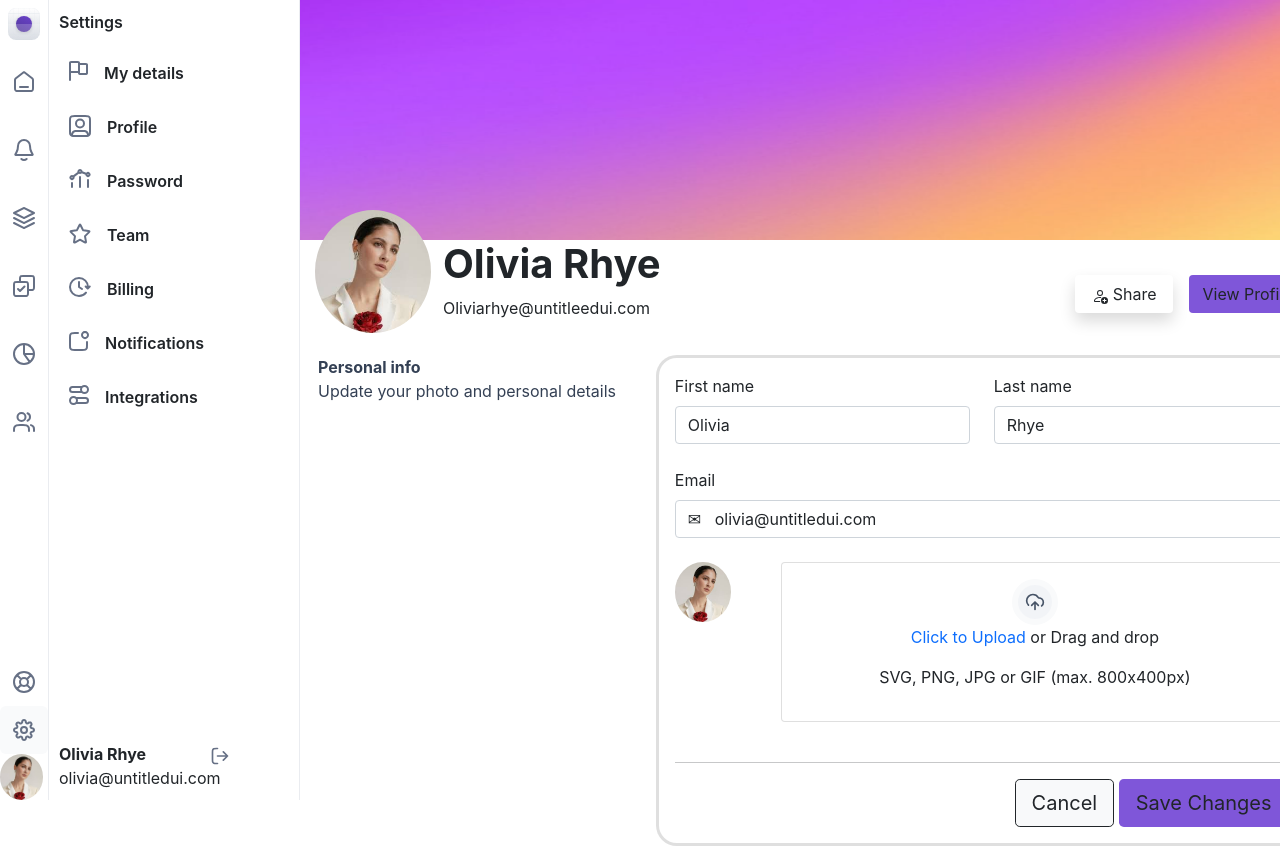
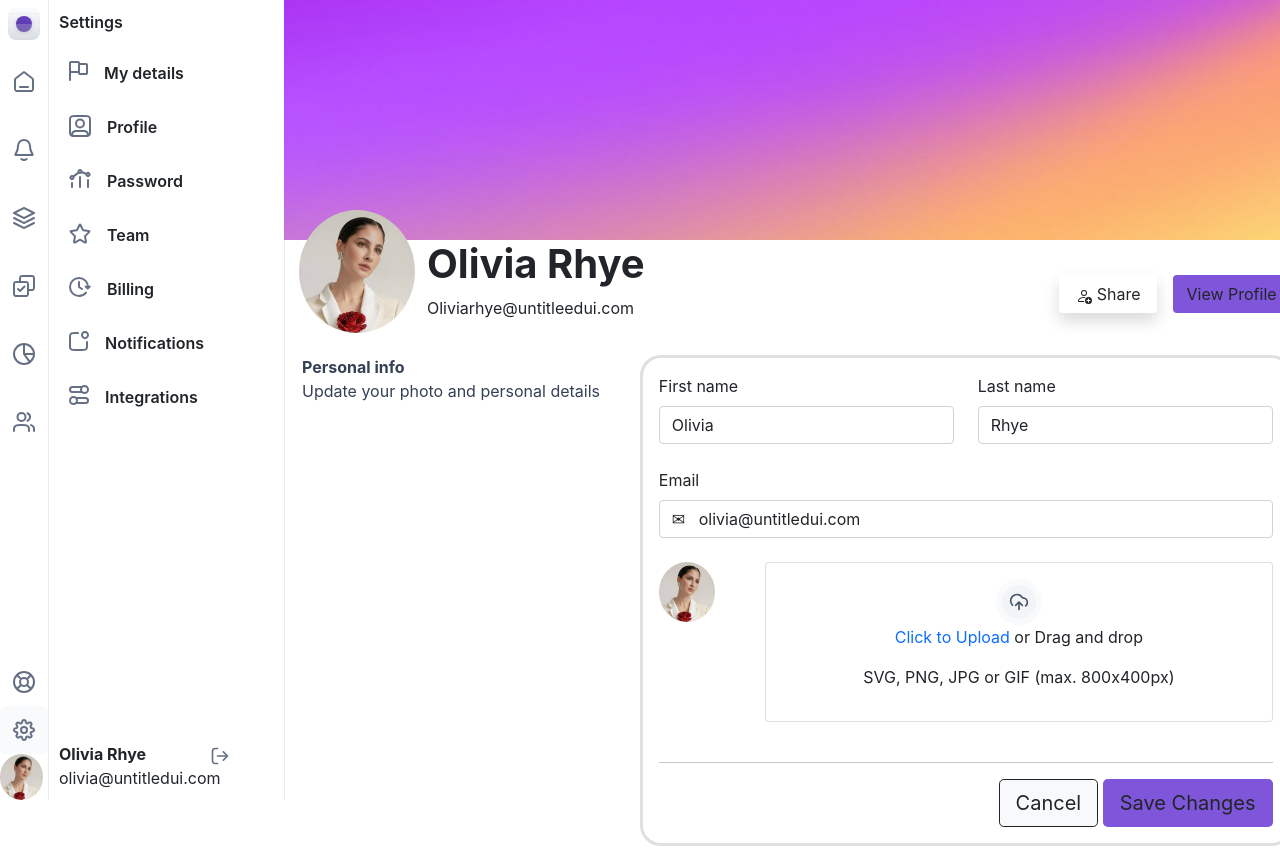
Before and after one commit to atulraj11/Cogoport-responsive-problem-set, a plain HTML site: page index.html in a window 1280 px wide. Shown: the top 849 px of the page. Drawn offline with nearby package versions, Linux system fonts and the light colour scheme.

Commit message:
changes made

```diff
--- a/index.html
+++ b/index.html
@@ -285,7 +285,7 @@
       <div class="container-fluid" id="main" >
         <div class="row" >
           <div>
-            <img src="/image_responsive/ab637b11-0c9e-4d41-8089-61e7763399bd.png"  style=" width: 100%;height:30vh;" />
+            <img src="/image_responsive/ab637b11-0c9e-4d41-8089-61e7763399bd.png"  style=" width: 102%;height:30vh;" />
            </div>
           <div class="col">
 
--- a/style.css
+++ b/style.css
@@ -6,7 +6,7 @@
 
   .sidebar{
     background-color: #FFFFFF;
-    width:300px;
+    width:285px;
     position: fixed;
     top: 0;
     bottom: 0;
@@ -29,7 +29,7 @@
     }
     #main{
       position: absolute;
-      left: 288px;
+      left: 272px;
       width: 82%;
     }
 
```
